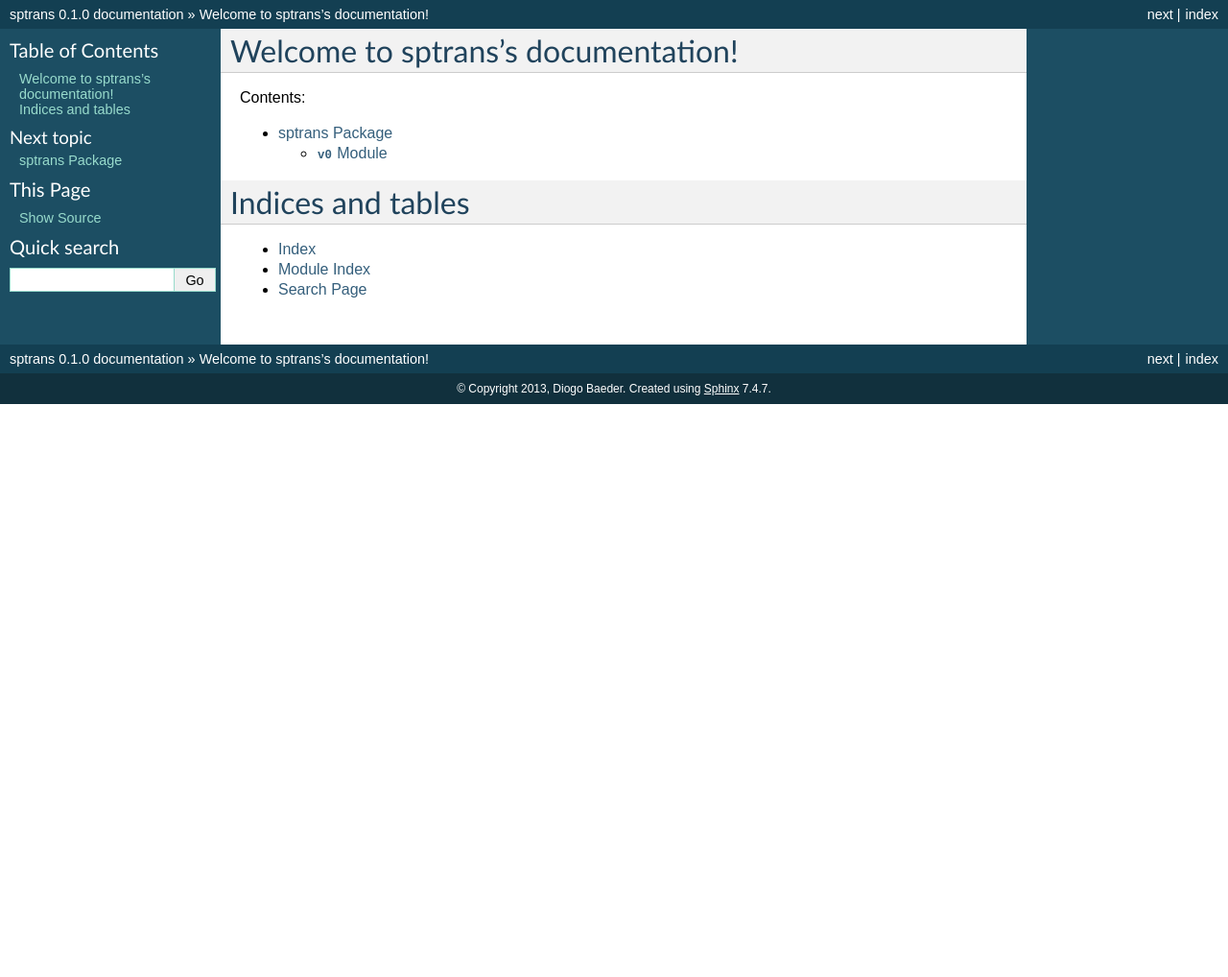
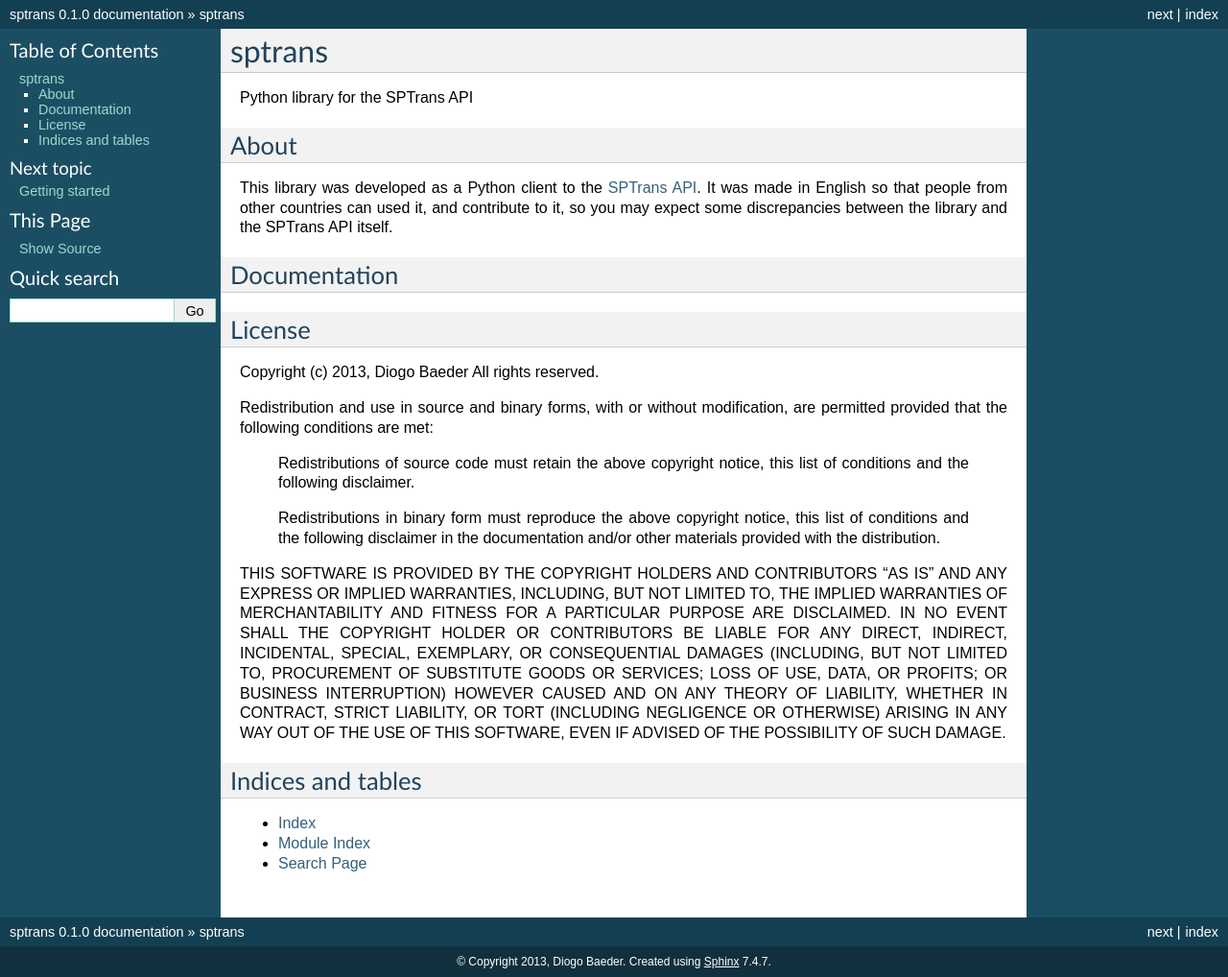
Before and after one commit to diogobaeder/sptrans, a Sphinx documentation site: the page built from docs/index.rst, in a window 1280 px wide. Shown: the whole page at 96% size. Built offline with Sphinx 7.4.7, drawn with Linux system fonts in a browser that asks for light colours; before the commit the page ends 900 px from its top, so only the background shows below that.

Commit message:
More docs

```diff
--- a/docs/conf.py
+++ b/docs/conf.py
@@ -11,7 +11,6 @@
 # All configuration values have a default; values that are commented out
 # serve to show the default.
 
-import os
 import sys
 from os.path import abspath, dirname
 
@@ -19,7 +18,7 @@
 # add these directories to sys.path here. If the directory is relative to the
 # documentation root, use os.path.abspath to make it absolute, like shown here.
 #sys.path.insert(0, os.path.abspath('.'))
-project_dir = os.path.abspath(dirname(dirname(__file__)))
+project_dir = abspath(dirname(dirname(__file__)))
 sys.path.insert(0, project_dir)
 
 import sptrans
@@ -177,21 +176,21 @@
 # -- Options for LaTeX output --------------------------------------------------
 
 latex_elements = {
-# The paper size ('letterpaper' or 'a4paper').
-#'papersize': 'letterpaper',
+    # The paper size ('letterpaper' or 'a4paper').
+    #'papersize': 'letterpaper',
 
-# The font size ('10pt', '11pt' or '12pt').
-#'pointsize': '10pt',
+    # The font size ('10pt', '11pt' or '12pt').
+    #'pointsize': '10pt',
 
-# Additional stuff for the LaTeX preamble.
-#'preamble': '',
+    # Additional stuff for the LaTeX preamble.
+    #'preamble': '',
 }
 
 # Grouping the document tree into LaTeX files. List of tuples
 # (source start file, target name, title, author, documentclass [howto/manual]).
 latex_documents = [
-  ('index', 'sptrans.tex', u'sptrans Documentation',
-   u'Diogo Baeder', 'manual'),
+    ('index', 'sptrans.tex', u'sptrans Documentation',
+     u'Diogo Baeder', 'manual'),
 ]
 
 # The name of an image file (relative to this directory) to place at the top of
@@ -234,9 +233,9 @@
 # (source start file, target name, title, author,
 #  dir menu entry, description, category)
 texinfo_documents = [
-  ('index', 'sptrans', u'sptrans Documentation',
-   u'Diogo Baeder', 'sptrans', 'One line description of project.',
-   'Miscellaneous'),
+    ('index', 'sptrans', u'sptrans Documentation',
+     u'Diogo Baeder', 'sptrans', 'One line description of project.',
+     'Miscellaneous'),
 ]
 
 # Documents to append as an appendix to all manuals.
--- a/docs/index.rst
+++ b/docs/index.rst
@@ -3,15 +3,54 @@
    You can adapt this file completely to your liking, but it should at least
    contain the root `toctree` directive.
 
-Welcome to sptrans's documentation!
-===================================
+=======
+sptrans
+=======
 
-Contents:
+Python library for the SPTrans API
 
 .. toctree::
    :maxdepth: 4
+   :hidden:
 
-   sptrans
+   /getting-started
+
+About
+=====
+
+This library was developed as a Python client to the `SPTrans API <http://www.sptrans.com.br/desenvolvedores/APIOlhoVivo/Documentacao.aspx?1>`_.
+It was made in English so that people from other countries can used it, and contribute to it, so you may expect some discrepancies between the library
+and the SPTrans API itself.
+
+Documentation
+=============
+
+License
+=======
+
+Copyright (c) 2013, Diogo Baeder
+All rights reserved.
+
+Redistribution and use in source and binary forms, with or without modification,
+are permitted provided that the following conditions are met:
+
+  Redistributions of source code must retain the above copyright notice, this
+  list of conditions and the following disclaimer.
+
+  Redistributions in binary form must reproduce the above copyright notice, this
+  list of conditions and the following disclaimer in the documentation and/or
+  other materials provided with the distribution.
+
+THIS SOFTWARE IS PROVIDED BY THE COPYRIGHT HOLDERS AND CONTRIBUTORS "AS IS" AND
+ANY EXPRESS OR IMPLIED WARRANTIES, INCLUDING, BUT NOT LIMITED TO, THE IMPLIED
+WARRANTIES OF MERCHANTABILITY AND FITNESS FOR A PARTICULAR PURPOSE ARE
+DISCLAIMED. IN NO EVENT SHALL THE COPYRIGHT HOLDER OR CONTRIBUTORS BE LIABLE FOR
+ANY DIRECT, INDIRECT, INCIDENTAL, SPECIAL, EXEMPLARY, OR CONSEQUENTIAL DAMAGES
+(INCLUDING, BUT NOT LIMITED TO, PROCUREMENT OF SUBSTITUTE GOODS OR SERVICES;
+LOSS OF USE, DATA, OR PROFITS; OR BUSINESS INTERRUPTION) HOWEVER CAUSED AND ON
+ANY THEORY OF LIABILITY, WHETHER IN CONTRACT, STRICT LIABILITY, OR TORT
+(INCLUDING NEGLIGENCE OR OTHERWISE) ARISING IN ANY WAY OUT OF THE USE OF THIS
+SOFTWARE, EVEN IF ADVISED OF THE POSSIBILITY OF SUCH DAMAGE.
 
 
 Indices and tables
```
Also changed, not shown: docs/getting-started.rst (added, +12 -0 lines), 9 other files.
